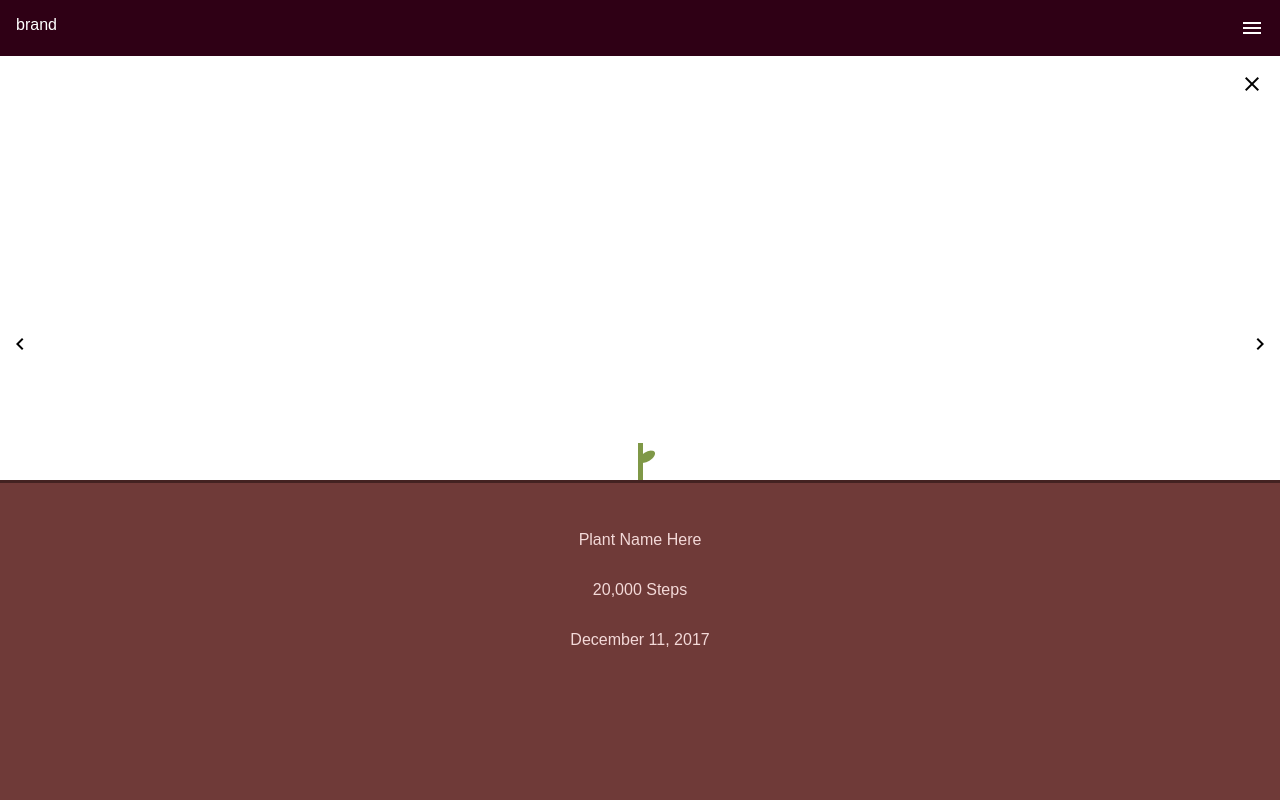
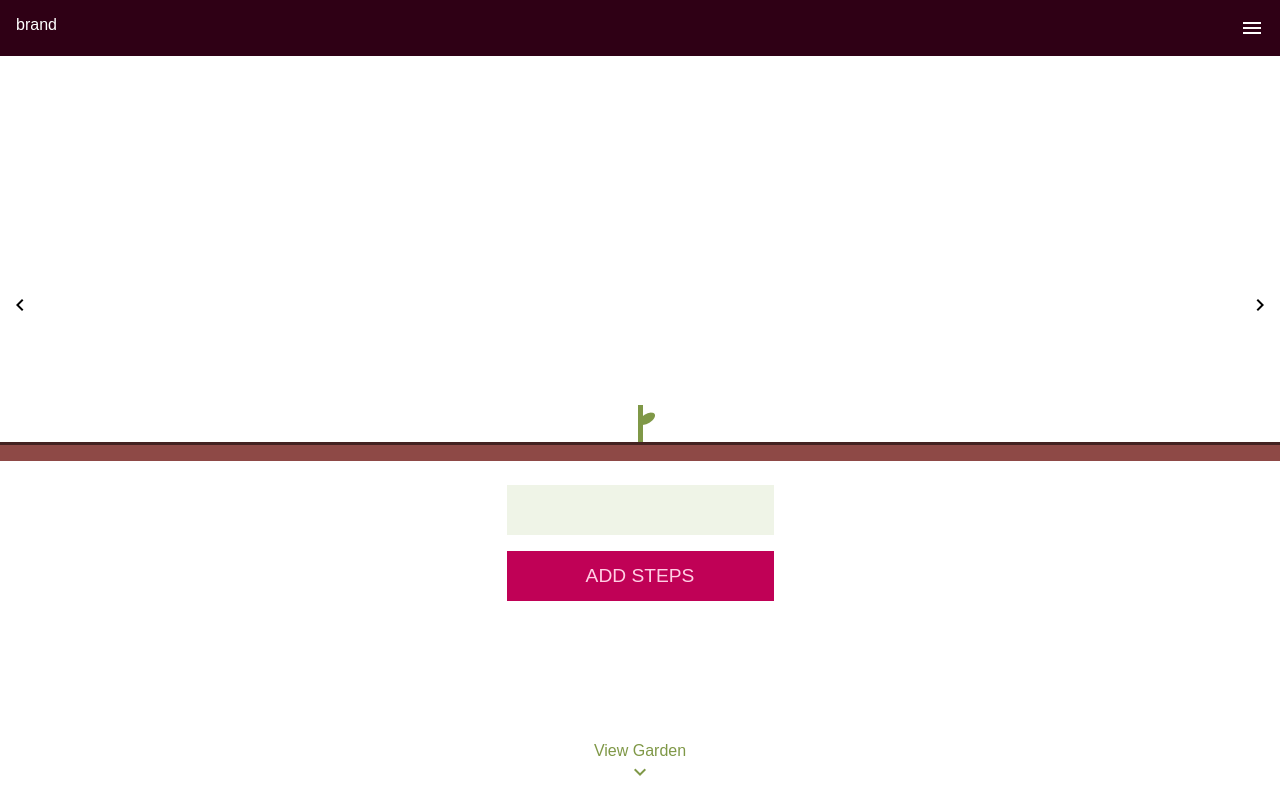
Before and after one commit to katreinhart/plant-walking-frontend, a React (Create React App) app: page / in a window 1280 px wide. Built offline with nearby package versions, Linux system fonts and the light colour scheme.

Commit message:
Start wiring up home components

```diff
--- a/src/App.js
+++ b/src/App.js
@@ -9,13 +9,22 @@ import PastPlantDetails from './components/PastPlantDetails'
 import CloseForm from './components/CloseForm'
 
 class App extends Component {
+  addSteps (e) {
+    e.preventDefault()
+    const input = e.target.querySelector('.add-steps-input')
+    const stepsAdded = input.value
+    input.value = ''
+    console.log(`You just added ${stepsAdded} steps`)
+  }
+
   render() {
     return (
       <div className="outermost-container">
         <Navigation />
-          <CloseForm />
-          <PlantContainer />
-            <PastPlantDetails />
+        <PlantContainer />
+        <ProgressBar />
+        <AddStepsContainer addSteps={ this.addSteps } />
+        <ViewGarden />
       </div>
     );
   }
--- a/src/components/AddStepsContainer.js
+++ b/src/components/AddStepsContainer.js
@@ -1,11 +1,11 @@
 import React from 'react'
 
-const AddStepsContainer = () => {
+const AddStepsContainer = ({ addSteps }) => {
   return (
-    <div className="add-steps-container">
+    <form className="add-steps-container" onSubmit={ addSteps }>
       <input className="add-steps-input" type="text" />
       <button className="add-steps-button">Add Steps</button>
-    </div>
+    </form>
   )
 }
 
--- a/src/components/CloseForm.js
+++ b/src/components/CloseForm.js
@@ -3,7 +3,7 @@ import React from 'react'
 const CloseForm = () => {
   return (
     <div className="close-form">
-      <i class="material-icons">close</i>
+      <i className="material-icons">close</i>
     </div>
   )
 }
```
Also changed, not shown: 1 other file (tests, documents, lock files or other folders).
